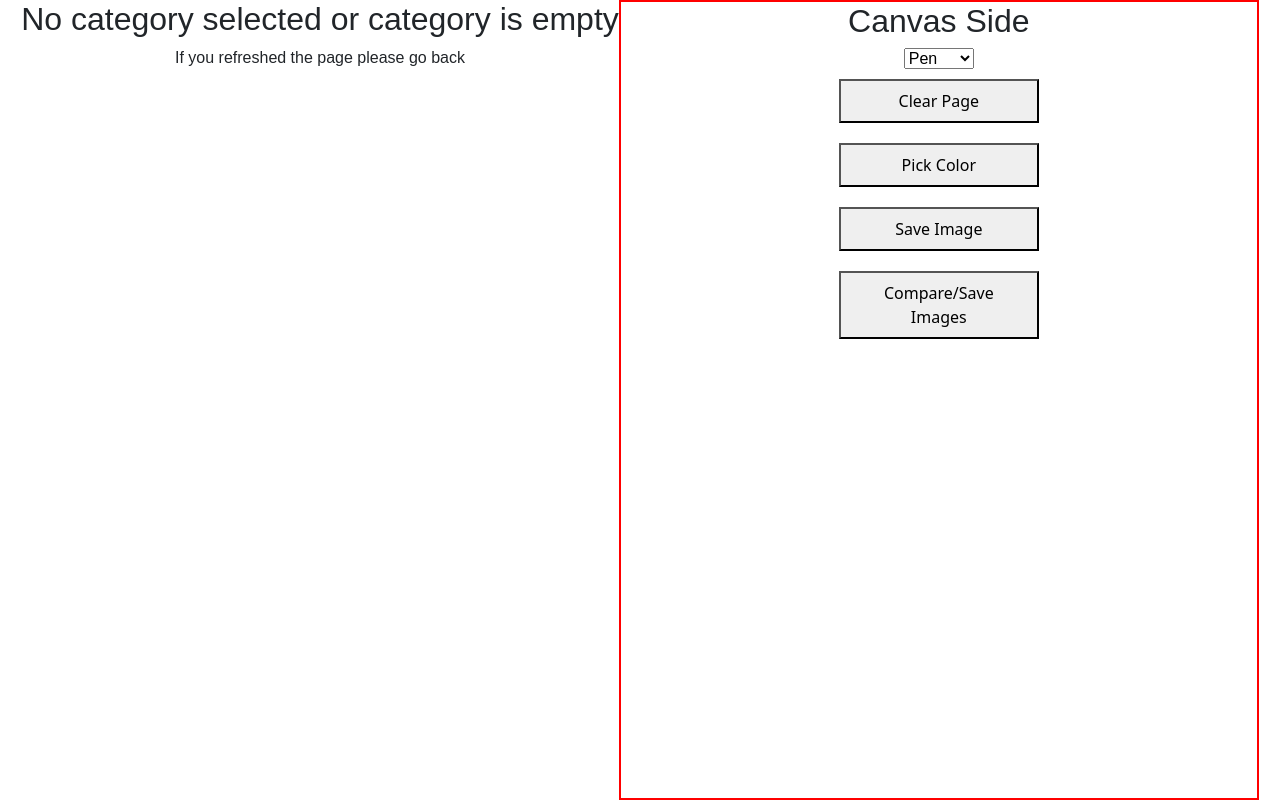
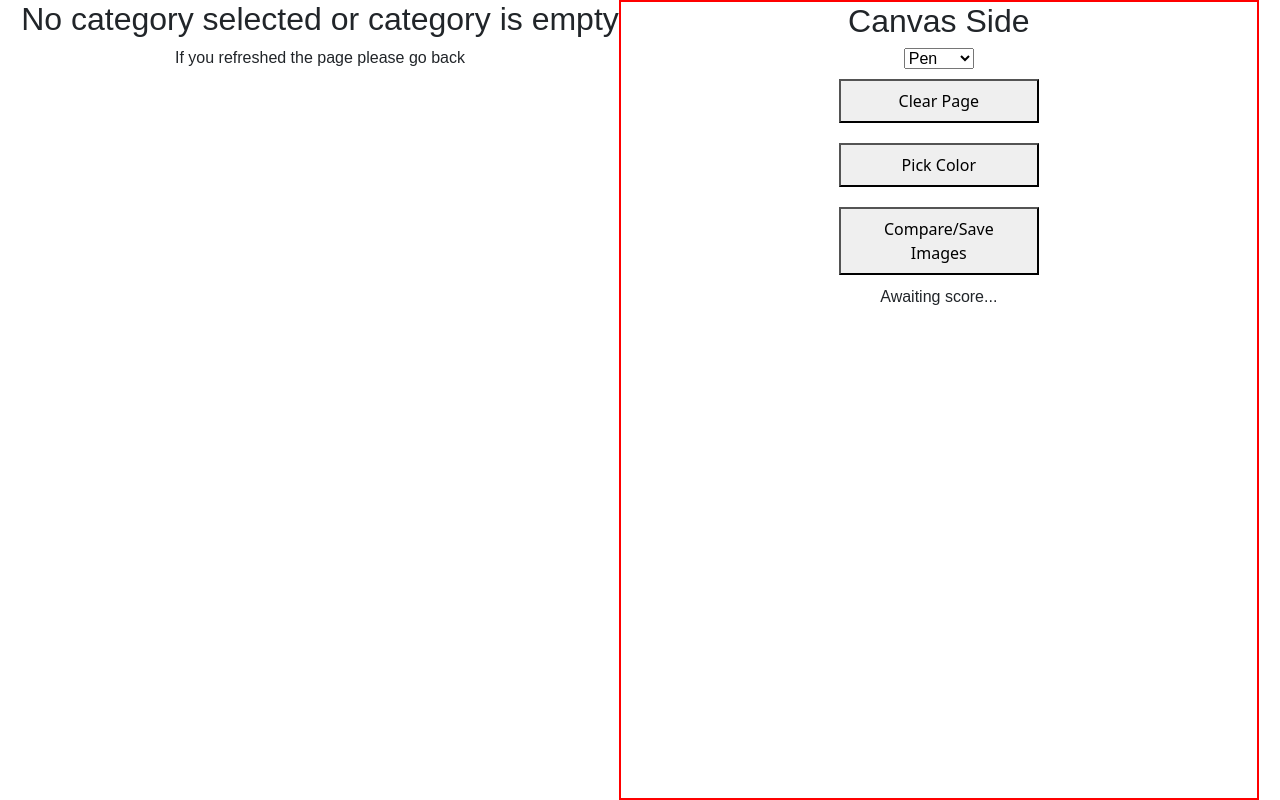
Before and after one commit to paulg44/drawing_game, a React (Create React App) app in the folder client/: page /game in a window 1280 px wide. Built offline with nearby package versions, Linux system fonts and the light colour scheme; a web font is replaced by a local one.

Commit message:
nearly there, just having a slight issue with how the client is sending the base64 image

```diff
--- a/client/src/Components/Canvas.js
+++ b/client/src/Components/Canvas.js
@@ -9,6 +9,7 @@ function Canvas({ randomItem }) {
   const [tool, setTool] = useState("pen");
   const [lines, setLines] = useState([]);
   const [color, setColor] = useState("#000");
+  const [score, setScore] = useState(null);
   const isDrawing = useRef(false);
 
   const stageRef = useRef(false);
@@ -61,15 +62,6 @@ function Canvas({ randomItem }) {
   };
 
   const calculateScore = async () => {
-    // const convertToBase64 = (blob) => {
-    //   return new Promise((resolve, reject) => {
-    //     const reader = new FileReader();
-    //     reader.onloadend = () => resolve(reader.result);
-    //     reader.onerror = reject;
-    //     reader.readAsDataURL(blob);
-    //   });
-    // };
-
     const userImageData = stageRef.current.toDataURL();
 
     console.log(
@@ -78,9 +70,7 @@ function Canvas({ randomItem }) {
     );
 
     try {
-      const compareResponse = await fetch(
-        "http://localhost:3020/compare-images",
-        {
+      const response = await fetch("http://localhost:3020/compare-images", {
         method: "POST",
         headers: {
           "Content-Type": "application/json",
@@ -89,63 +79,63 @@ function Canvas({ randomItem }) {
           userImagePath: userImageData,
           randomImageName: randomItem.name,
         }),
-        }
-      );
+      });
 
-      const result = await compareResponse.json();
-      console.log("Comparison data:", result);
+      const data = await response.json();
+      console.log("Comparison data:", data);
+      setScore(data.score);
     } catch (error) {
       console.error("Error fetching saved images from server", error);
     }
   };
 
-  const handleSaveImage = async () => {
-    const convertToBase64 = (blob) => {
-      return new Promise((resolve, reject) => {
-        const reader = new FileReader();
-        reader.onloadend = () => resolve(reader.result);
-        reader.onerror = reject;
-        reader.readAsDataURL(blob);
-      });
-    };
+  // const handleSaveImage = async () => {
+  //   const convertToBase64 = (blob) => {
+  //     return new Promise((resolve, reject) => {
+  //       const reader = new FileReader();
+  //       reader.onloadend = () => resolve(reader.result);
+  //       reader.onerror = reject;
+  //       reader.readAsDataURL(blob);
+  //     });
+  //   };
 
-    const userImageData = stageRef.current.toDataURL();
+  //   const userImageData = stageRef.current.toDataURL();
 
-    const randomImageUrl = randomItem.image;
+  //   const randomImageUrl = randomItem.image;
 
-    const response = await fetch(randomImageUrl);
-    const blob = await response.blob();
+  //   const response = await fetch(randomImageUrl);
+  //   const blob = await response.blob();
 
-    const randomImageDataUrl = await convertToBase64(blob);
+  //   const randomImageDataUrl = await convertToBase64(blob);
 
-    try {
-      console.log(
-        "User Image Base64 (first 50 chars):",
-        userImageData.slice(0, 50)
-      );
+  //   try {
+  //     console.log(
+  //       "User Image Base64 (first 50 chars):",
+  //       userImageData.slice(0, 50)
+  //     );
 
-      const saveResponse = await fetch("/save-image", {
-        method: "POST",
-        headers: {
-          "Content-Type": "application/json",
-        },
-        body: JSON.stringify({
-          userImage: userImageData,
-          randomImage: randomImageDataUrl,
-          metadata: randomItem,
-        }),
-      });
+  //     const saveResponse = await fetch("/save-image", {
+  //       method: "POST",
+  //       headers: {
+  //         "Content-Type": "application/json",
+  //       },
+  //       body: JSON.stringify({
+  //         userImage: userImageData,
+  //         randomImage: randomImageDataUrl,
+  //         metadata: randomItem,
+  //       }),
+  //     });
 
-      if (!response.ok) {
-        throw new Error(`Server error: ${response.statusText}`);
-      }
+  //     if (!response.ok) {
+  //       throw new Error(`Server error: ${response.statusText}`);
+  //     }
 
-      const data = await saveResponse.json();
-      console.log("Image saved successfully client:", data);
-    } catch (error) {
-      console.error("Error saving image client side:", error);
-    }
-  };
+  //     const data = await saveResponse.json();
+  //     console.log("Image saved successfully client:", data);
+  //   } catch (error) {
+  //     console.error("Error saving image client side:", error);
+  //   }
+  // };
 
   const handleClearPage = () => {
     setLines([]);
@@ -174,8 +164,9 @@ function Canvas({ randomItem }) {
           </div>
         </Popup>
 
-        <button onClick={handleSaveImage}>Save Image</button>
+        {/* <button onClick={handleSaveImage}>Save Image</button> */}
         <button onClick={calculateScore}>Compare/Save Images</button>
+        <p>{score === null ? "Awaiting score..." : score}</p>
       </div>
       <Stage
         width={canvasSize.width}
```
Also changed, not shown: 1 other file (tests, documents, lock files or other folders). Lines whose indentation alone changed are shown as unchanged.
